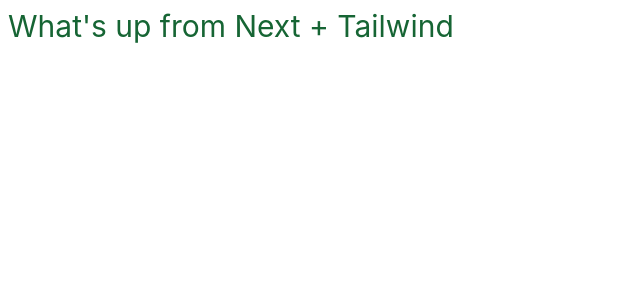
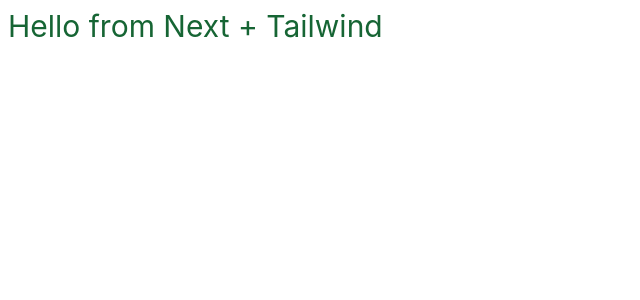
Before and after one commit to Yudai-creator/reserva-business-directory, a Next.js app: page / in a window 1280 px wide. Shown: the top 300 px of the page, without its empty margins (0-640 px from the left). Built offline with nearby package versions, Linux system fonts and the light colour scheme.

Commit message:
eslint fix

```diff
--- a/pages/index.js
+++ b/pages/index.js
@@ -3,7 +3,7 @@
 export default function Home() {
   return (
     <div className="text-3xl text-green-800 p-2">
-      What's up from Next + Tailwind
+      <p>Hello from Next + Tailwind</p>
     </div>
   )
 }
```
